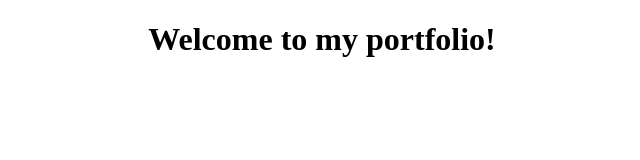
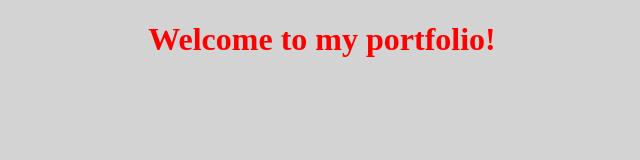
Before and after one commit to Devcossam/Devcossam-GitHub.io, a plain HTML site: page index.html in a window 1280 px wide. Shown: the whole page, without its empty margins (318-958 px from the left). Drawn offline with Linux system fonts and the light colour scheme.

Commit message:
Update index.html

```diff
--- a/index.html
+++ b/index.html
@@ -3,7 +3,7 @@
   <head>
     <title>Home</title>
   </head>
-  <body>
-    <h1 style="text-align:center">Welcome to my portfolio!</h1>
+  <body style="background-color:lightgray;">
+    <h1 style="text-align:center;color:red">Welcome to my portfolio!</h1>
   </body>
 </html>
```
